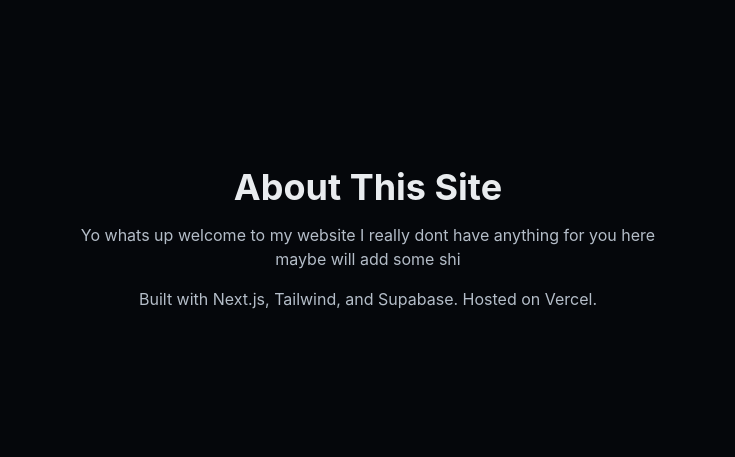
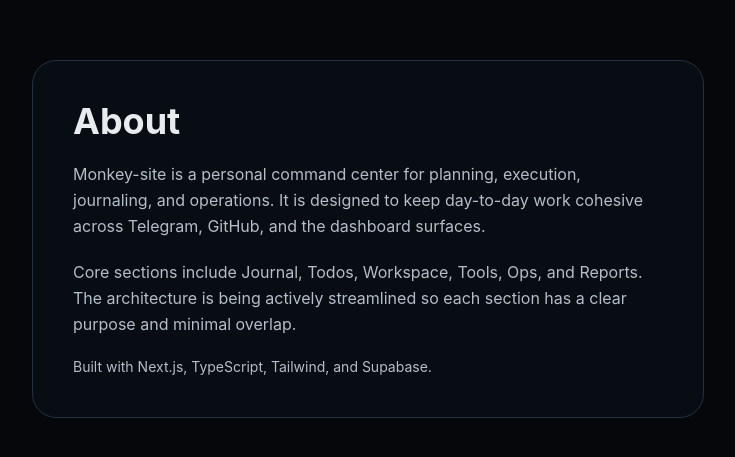
Before and after one commit to MatlabMonkey/Monkey-site, a Next.js app: page /about in a window 1280 px wide. Shown: the part 161-618 px from the top of the page, without its empty margins (272-1007 px from the left). Built offline with nearby package versions, Linux system fonts and the light colour scheme.

Commit message:
Rewrite /about and remove legacy Arias card from home navigation

```diff
--- a/app/about/page.tsx
+++ b/app/about/page.tsx
@@ -1,15 +1,20 @@
 export default function About() {
   return (
     <main className="min-h-screen flex items-center justify-center p-6 text-[rgb(var(--text))] bg-[rgb(var(--bg))]">
-      <div className="text-center max-w-xl space-y-4">
-        <h1 className="text-4xl font-bold">About This Site</h1>
-        <p className="text-[rgb(var(--text-muted))]">
-          Yo whats up welcome to my website I really dont have anything for you here maybe will add some shi
+      <div className="max-w-2xl w-full rounded-3xl border border-[rgb(var(--border))] bg-[rgb(var(--surface)_/_0.7)] p-8 md:p-10 space-y-5">
+        <h1 className="text-4xl font-bold">About</h1>
+        <p className="text-[rgb(var(--text-muted))] leading-relaxed">
+          Monkey-site is a personal command center for planning, execution, journaling, and operations.
+          It is designed to keep day-to-day work cohesive across Telegram, GitHub, and the dashboard surfaces.
         </p>
-        <p className="text-[rgb(var(--text-muted))]">
-          Built with Next.js, Tailwind, and Supabase. Hosted on Vercel.
+        <p className="text-[rgb(var(--text-muted))] leading-relaxed">
+          Core sections include Journal, Todos, Workspace, Tools, Ops, and Reports. The architecture is being
+          actively streamlined so each section has a clear purpose and minimal overlap.
+        </p>
+        <p className="text-[rgb(var(--text-muted))] text-sm">
+          Built with Next.js, TypeScript, Tailwind, and Supabase.
         </p>
       </div>
     </main>
-  );
+  )
 }
--- a/app/page.tsx
+++ b/app/page.tsx
@@ -1,7 +1,7 @@
 "use client"
 
 import Link from "next/link"
-import { BookOpen, CheckSquare, Wrench, Activity, MessageCircle, BarChart3, BriefcaseBusiness, Lock, Unlock, SquarePen } from "lucide-react"
+import { BookOpen, CheckSquare, Wrench, Activity, MessageCircle, BriefcaseBusiness, Lock, Unlock, SquarePen } from "lucide-react"
 import { useEffect, useState } from "react"
 
 // Daily nature photo system with dynamic Unsplash API
@@ -610,14 +610,6 @@ export default function Home() {
               <h3 className="text-lg font-semibold text-[rgb(var(--text))] mb-2">Ops Dashboard</h3>
               <p className="text-[rgb(var(--text)_/_0.7)] text-sm">Track current work, updates, and inbox tasks</p>
             </Link>
-            <Link
-              href="/arias"
-              className="group bg-[rgb(var(--surface)_/_0.55)] backdrop-blur-sm rounded-2xl p-6 border border-[rgb(var(--border))] hover:bg-[rgb(var(--surface-2)_/_0.75)] transition-all duration-300 flex flex-col items-center justify-center   hover:scale-105"
-            >
-              <BarChart3 className="w-8 h-8 text-[rgb(var(--brand))] mb-4" />
-              <h3 className="text-lg font-semibold text-[rgb(var(--text))] mb-2">Arias</h3>
-              <p className="text-[rgb(var(--text)_/_0.7)] text-sm">View OpenClaw usage dashboard</p>
-            </Link>
             {isAuthenticated && (
               <Link
                 href="/workspace"
```
